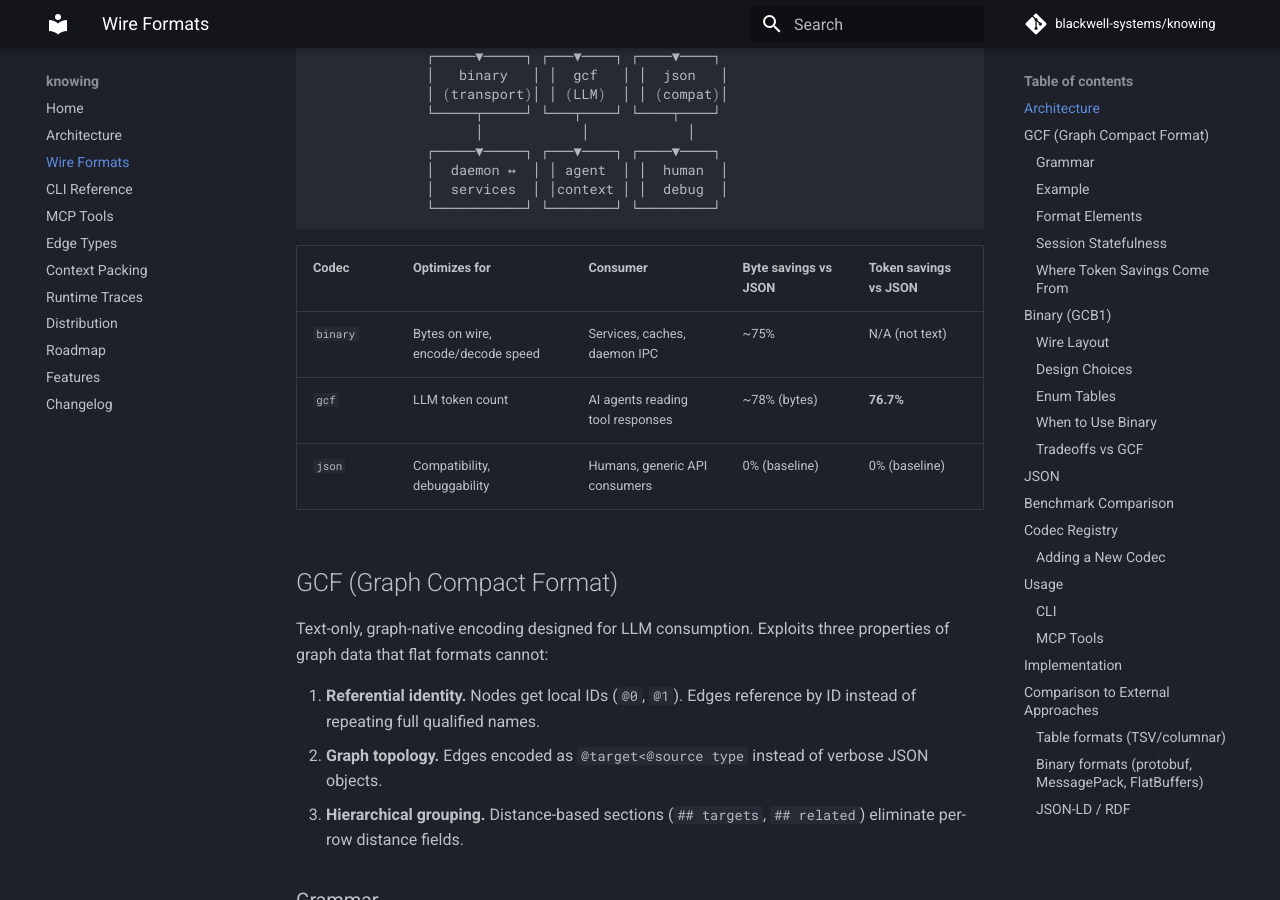
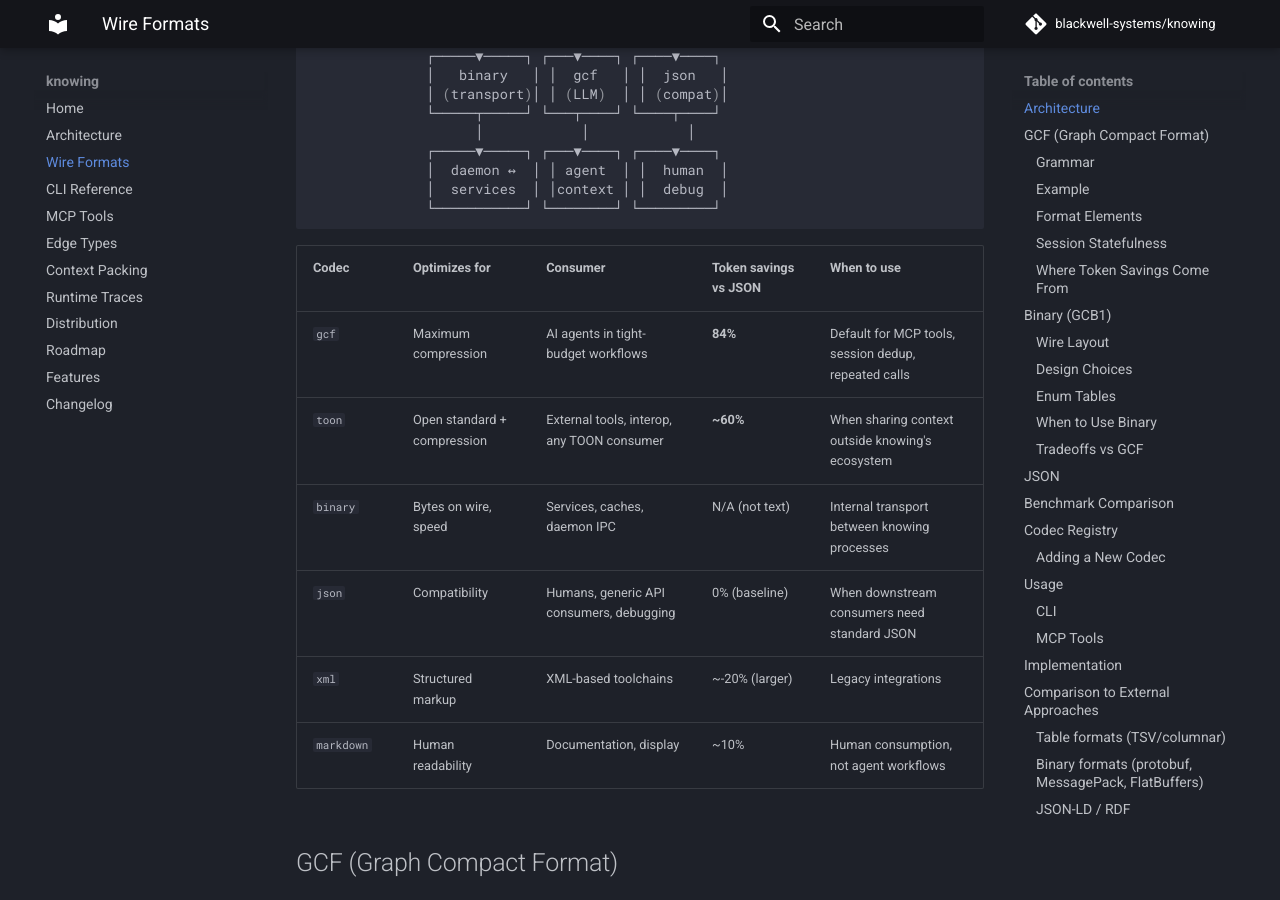
Before and after one commit to blackwell-systems/knowing, an MkDocs documentation site: the page built from docs/wire-formats.md, in a window 1280 px wide and 900 px high, scrolled down 425 px. Built offline with MkDocs 1.6.1 and Material for MkDocs 9.7.7, drawn with Linux system fonts in a browser that asks for light colours; comment, search, counter and statistics services are not loaded.

Commit message:
docs: add TOON to all format references (MCP tools, CLI, wire formats)

````diff
--- a/docs/wire-formats.md
+++ b/docs/wire-formats.md
@@ -22,11 +22,14 @@ knowing supports multiple wire format encodings for graph data, each optimized f
               └───────────┘ └────────┘ └─────────┘
 ```
 
-| Codec | Optimizes for | Consumer | Byte savings vs JSON | Token savings vs JSON |
-|-------|---------------|----------|---------------------|----------------------|
-| `binary` | Bytes on wire, encode/decode speed | Services, caches, daemon IPC | ~75% | N/A (not text) |
-| `gcf` | LLM token count | AI agents reading tool responses | ~78% (bytes) | **76.7%** |
-| `json` | Compatibility, debuggability | Humans, generic API consumers | 0% (baseline) | 0% (baseline) |
+| Codec | Optimizes for | Consumer | Token savings vs JSON | When to use |
+|-------|---------------|----------|----------------------|-------------|
+| `gcf` | Maximum compression | AI agents in tight-budget workflows | **84%** | Default for MCP tools, session dedup, repeated calls |
+| `toon` | Open standard + compression | External tools, interop, any TOON consumer | **~60%** | When sharing context outside knowing's ecosystem |
+| `binary` | Bytes on wire, speed | Services, caches, daemon IPC | N/A (not text) | Internal transport between knowing processes |
+| `json` | Compatibility | Humans, generic API consumers, debugging | 0% (baseline) | When downstream consumers need standard JSON |
+| `xml` | Structured markup | XML-based toolchains | ~-20% (larger) | Legacy integrations |
+| `markdown` | Human readability | Documentation, display | ~10% | Human consumption, not agent workflows |
 
 ## GCF (Graph Compact Format)
 
````
Also changed, not shown: docs/CLI.md (+1 -1 lines), docs/MCP-TOOLS.md (+3 -3 lines).
